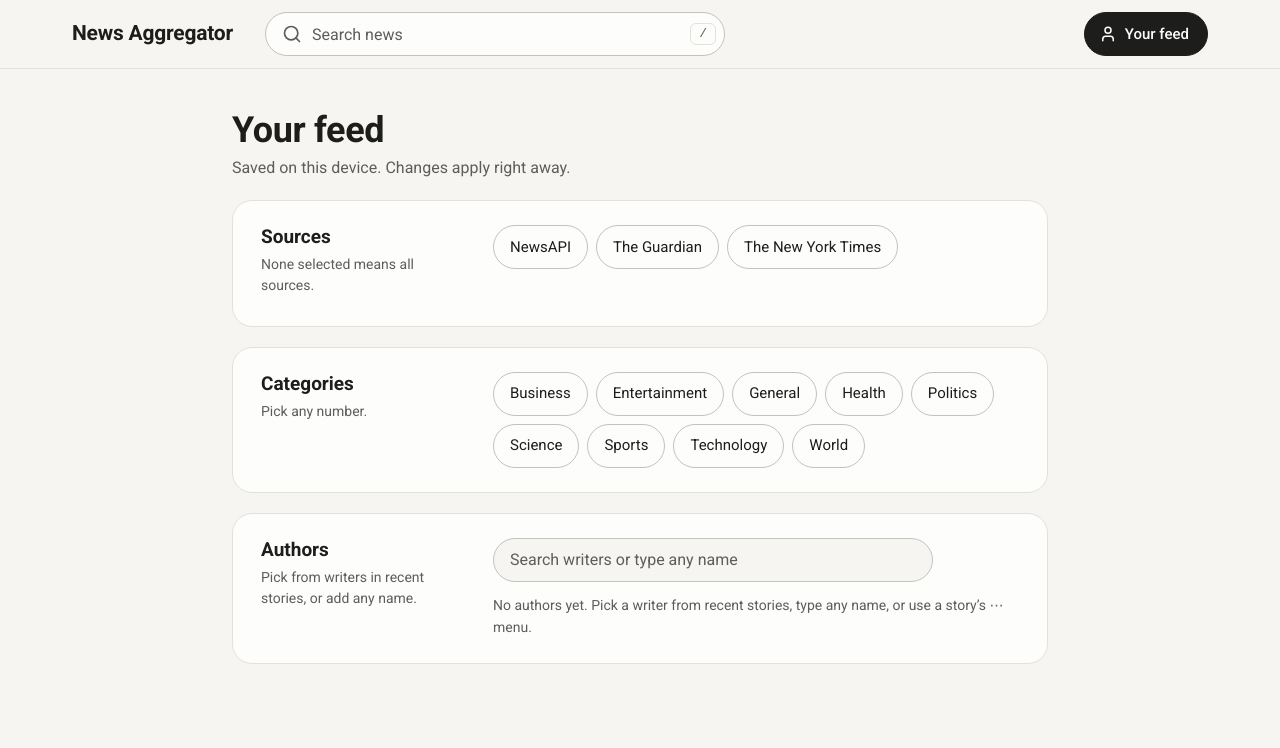
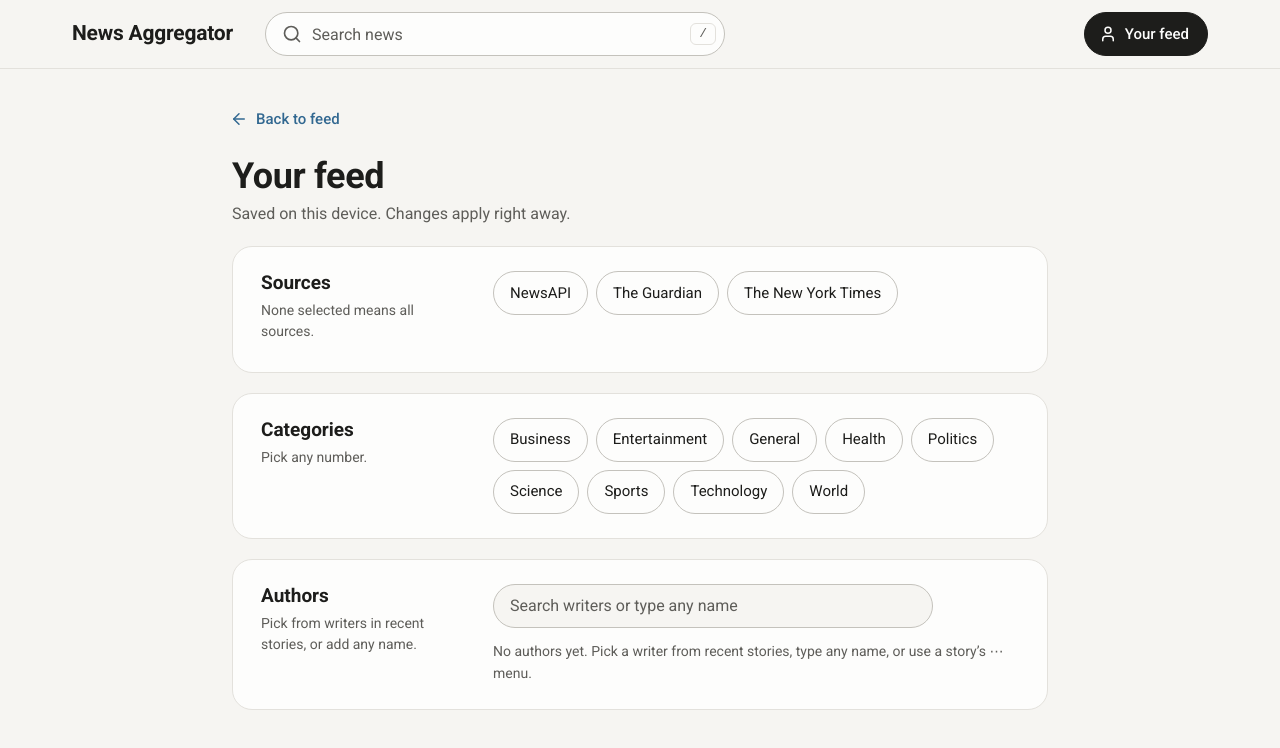
Before and after one commit to GkHabib/news-aggregator, a React (Vite) app: page /preferences in a window 1280 px wide. Shown: the top 748 px of the page. Built offline with nearby package versions, Linux system fonts and the light colour scheme.

Commit message:
feat: add back to feed link on Your feed
Tablet and desktop get a Back to feed link above the title (phones keep
the header one). Both go back in history when coming from the feed, so
applied filters are kept, and fall back to the feed when opened directly.

```diff
--- a/src/layout/AppHeader/AppHeader.tsx
+++ b/src/layout/AppHeader/AppHeader.tsx
@@ -7,6 +7,7 @@ import { SearchField } from "@/components/SearchField/SearchField";
 import { FiltersButton } from "@/features/filters/FiltersButton/FiltersButton";
 import type { Breakpoint } from "@/hooks/useMediaQuery";
 import styles from "@/layout/AppHeader/AppHeader.module.css";
+import { BackToFeedLink } from "@/layout/BackToFeedLink/BackToFeedLink";
 import { cx } from "@/utils/cx";
 
 interface AppHeaderProps {
@@ -108,12 +109,12 @@ function PhoneHeader({
     return (
       <header className={styles.header}>
         <div className={cx(styles.bar, styles.backBar)}>
-          <Link to="/" className={styles.backLink}>
+          <BackToFeedLink className={styles.backLink}>
             <span className={styles.backIcon}>
               <Icon name="back" />
             </span>
             Back to feed
-          </Link>
+          </BackToFeedLink>
         </div>
       </header>
     );
--- /dev/null
+++ b/src/layout/BackToFeedLink/BackToFeedLink.tsx
@@ -0,0 +1,33 @@
+import type { MouseEvent, ReactNode } from "react";
+import { Link, useLocation, useNavigate } from "react-router";
+
+interface BackToFeedLinkProps {
+  className?: string;
+  children: ReactNode;
+}
+
+const isPlainClick = (event: MouseEvent) =>
+  event.button === 0 && !event.metaKey && !event.ctrlKey && !event.shiftKey && !event.altKey;
+
+/**
+ * Returns to the feed as the user left it: goes back in history (keeping the
+ * filters in the URL) when they came from inside the app, otherwise to "/".
+ * Still a real link, so modified clicks open the feed in a new tab.
+ */
+export function BackToFeedLink({ className, children }: BackToFeedLinkProps) {
+  const navigate = useNavigate();
+  // React Router gives the first entry of the session the key "default".
+  const cameFromApp = useLocation().key !== "default";
+
+  const onClick = (event: MouseEvent<HTMLAnchorElement>) => {
+    if (!cameFromApp || !isPlainClick(event)) return;
+    event.preventDefault();
+    navigate(-1);
+  };
+
+  return (
+    <Link to="/" className={className} onClick={onClick}>
+      {children}
+    </Link>
+  );
+}
--- a/src/pages/PreferencesPage/PreferencesPage.module.css
+++ b/src/pages/PreferencesPage/PreferencesPage.module.css
@@ -32,6 +32,12 @@
   align-self: flex-start;
 }
 
+/* Text button nudged so its label lines up with the page title. */
+.back {
+  align-self: flex-start;
+  margin: -12px 0 -6px -14px;
+}
+
 @media (min-width: 640px) {
   .page {
     padding: 32px 32px 48px;
--- a/src/pages/PreferencesPage/PreferencesPage.tsx
+++ b/src/pages/PreferencesPage/PreferencesPage.tsx
@@ -1,5 +1,7 @@
 import { categories, type FollowedAuthor } from "@/types";
 import { Button } from "@/components/Button/Button";
+import { buttonClassName } from "@/components/Button/buttonClassName";
+import { Icon } from "@/components/Icon/Icon";
 import { Checkbox } from "@/components/Checkbox/Checkbox";
 import { ChoiceChip } from "@/components/Chip/ChoiceChip";
 import { useToast } from "@/components/Toast/toastContext";
@@ -16,15 +18,18 @@ import { PreferenceSection } from "@/features/preferences/PreferenceSection/Pref
 import { usePreferences } from "@/features/preferences/preferencesContext";
 import { sourceIds, sourceLabel } from "@/features/sources/sourceInfo";
 import { useBreakpoint } from "@/hooks/useMediaQuery";
+import { BackToFeedLink } from "@/layout/BackToFeedLink/BackToFeedLink";
 import { useKnownAuthors } from "@/queries/knownAuthors";
 import styles from "@/pages/PreferencesPage/PreferencesPage.module.css";
+import { cx } from "@/utils/cx";
 import { formatCategory } from "@/utils/format";
 
 /** "Your feed": every change applies at once, so there is no Save button. */
 export function PreferencesPage() {
   const { preferences, update } = usePreferences();
   const showToast = useToast();
-  const isDesktop = useBreakpoint() === "desktop";
+  const breakpoint = useBreakpoint();
+  const isDesktop = breakpoint === "desktop";
   const authorSuggestions = useKnownAuthors(preferences.authors.map((author) => author.name));
 
   const removeAuthor = (author: FollowedAuthor) => {
@@ -53,6 +58,15 @@ export function PreferencesPage() {
   return (
     <main className={styles.page}>
       <title>Your feed · News Aggregator</title>
+      {/* Phones have "Back to feed" in the header instead. */}
+      {breakpoint !== "phone" && (
+        <BackToFeedLink
+          className={cx(buttonClassName({ variant: "text", icon: "back" }), styles.back)}
+        >
+          <Icon name="back" size={18} />
+          Back to feed
+        </BackToFeedLink>
+      )}
       <div className={styles.intro}>
         <h1 className={styles.title}>Your feed</h1>
         <p className={styles.subtitle}>Saved on this device. Changes apply right away.</p>
```
Also changed, not shown: 1 other file (tests, documents, lock files or other folders).
